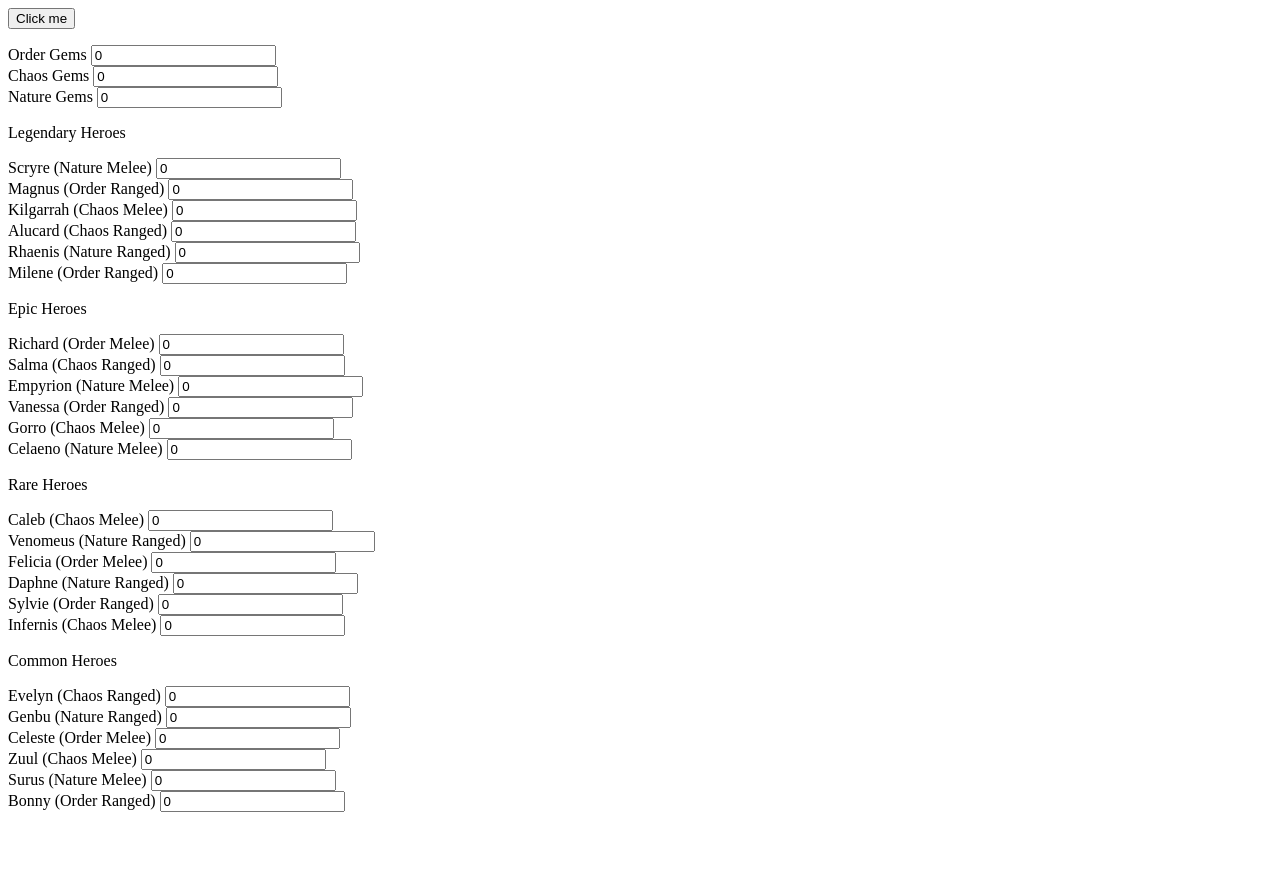
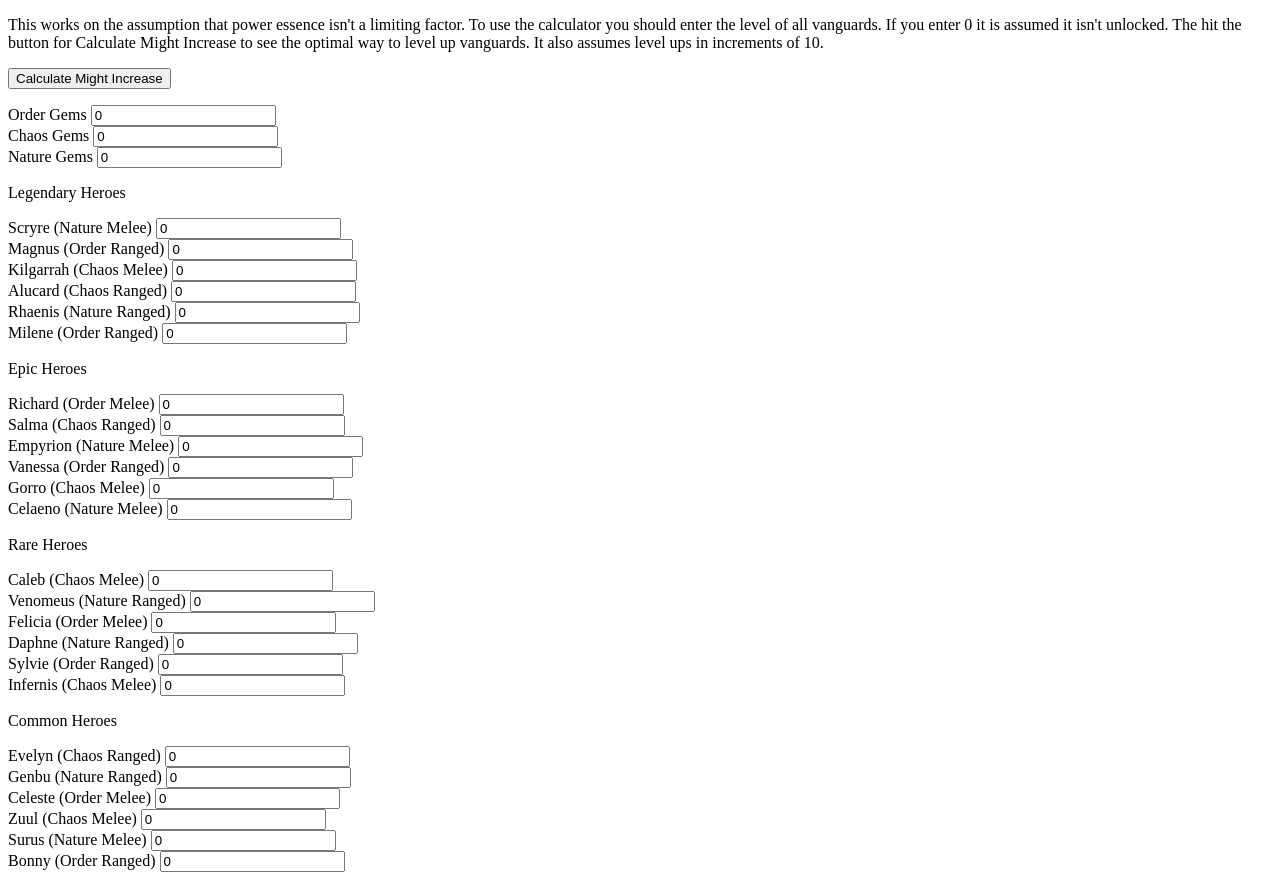
Before and after one commit to KennyMcGeoch/ChampCalc, a plain HTML site: page index.html in a window 1280 px wide. Before the commit the page ends 820 px from the top, so only its background shows below. Drawn offline with Linux system fonts and the light colour scheme.

Commit message:
Slight interface change

```diff
--- a/index.html
+++ b/index.html
@@ -1,9 +1,13 @@
 <!DOCTYPE html>
 <html>
 <body>
+<p>This works on the assumption that power essence isn't a limiting factor. To use the calculator
+    you should enter the level of all vanguards. If you enter 0 it is assumed it isn't unlocked.
+     The hit the button for Calculate Might Increase to see the optimal way to level up vanguards.
+     It also assumes level ups in increments of 10.
+</p>
 
-
-<button onclick="calc()">Click me</button>
+<button onclick="calc()">Calculate Might Increase</button>
 
 <p id="demo"></p>
 <div display="flex">
@@ -138,7 +142,7 @@ function calc() {
     resArr.sort((a,b)=> a[3].slice(1)-b[3].slice(1))
     console.log(resArr)
     for (let i=0; i<24; i++){
-        document.getElementById(`r${i+1}`).innerHTML = resArr[i][4] - 10
+        document.getElementById(`r${i+1}`).innerHTML = "Vanguard Target Level " + (resArr[i][4] - 10)
     }
     mightInc = parseInt(mightInc)
     document.getElementById("demo").innerHTML = `Might is increased by ${mightInc}`
```
